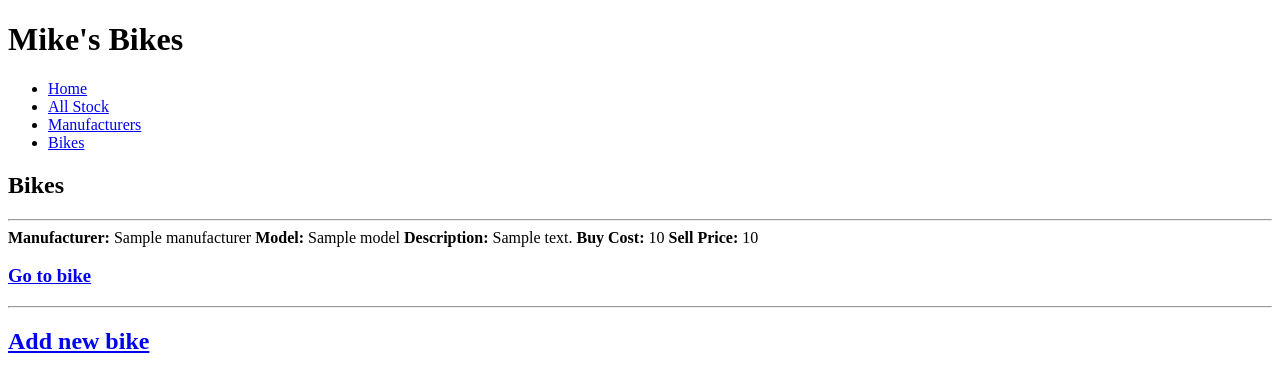
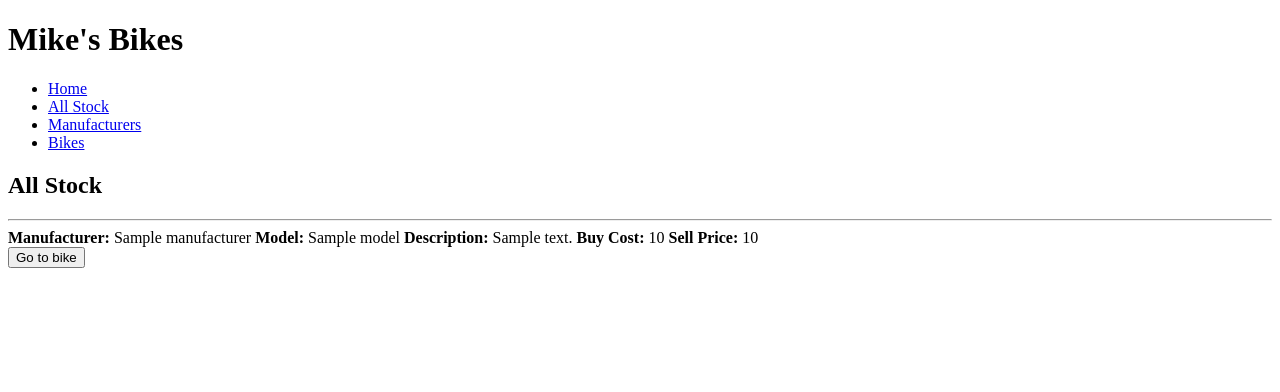
Before and after one commit to BrianBell422/python_solo_project, a Flask app: page /bikes/all in a window 1280 px wide. Shown: the top 392 px of the page. Run offline with Flask 2, Linux system fonts and the light colour scheme; a database or web service that is not in the repository returns one stand-in record (values such as "Sample title"); some libraries are stand-ins or nearby versions.

Commit message:
Changed links to buttons and added some classes for CSS

```diff
--- a/mikes_bikes/templates/bikes/all.html
+++ b/mikes_bikes/templates/bikes/all.html
@@ -1,24 +1,24 @@
 {% extends 'base.html' %}
 
 {% block content %}
-<h1>Bikes</h1>
+<h1>All Stock</h1>
 
 {% for bike in all_bikes %}
     <hr>
     <div>
-        <span>
+        <span class="stock_list">
             <b>Manufacturer:</b> {{bike.manufacturer.name}}
             <b>Model:</b> {{bike.model}}
             <b>Description:</b> {{bike.description}}
             <b>Buy Cost:</b> {{bike.buy_cost}}
             <b>Sell Price:</b> {{bike.sell_price}}
-
-            <h3><a href="/bikes/{{bike.id}}">Go to bike</a></h3>
         </span>
+        <div class="buttons"></div>
+            <div class="go_to_bike"></div>
+                <a href="/bikes/{{bike.id}}"><button>Go to bike</button></a>
+            </div>
+        </div>
     </div>
 {% endfor %}
 
-<hr>
-<h2><a href="bikes/new">Add new bike</a></h2>
-
 {% endblock %}
--- a/mikes_bikes/templates/manufacturers/show.html
+++ b/mikes_bikes/templates/manufacturers/show.html
@@ -8,6 +8,7 @@
 
     <p><a href="/manufacturers/{{manufacturer.id}}/edit"><button>Edit</button></a></p>
   </div>
+
   <div>
     <form class="delete-form" action="/manufacturers/{{manufacturer.id}}/delete" method="POST">
         <button>Delete</button>
```
Also changed, not shown: mikes_bikes/templates/bikes/index.html (+9 -4 lines), mikes_bikes/templates/index.html (+6 -3 lines), mikes_bikes/templates/bikes/edit.html (indentation only).
